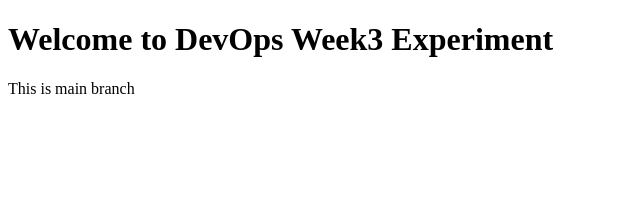
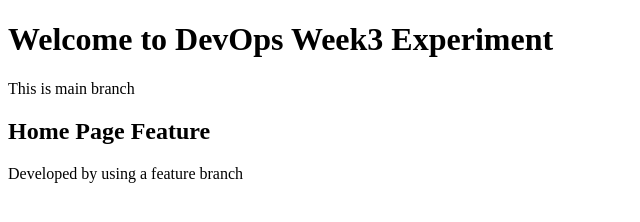
Before and after one commit to shanmukhvardhan/Git-DevOps-Lab, a plain HTML site: page index.html in a window 1280 px wide. Shown: the whole page, without its empty margins (0-640 px from the left). Drawn offline with Linux system fonts and the light colour scheme.

Commit message:
Added Home page feature

```diff
--- a/index.html
+++ b/index.html
@@ -6,5 +6,7 @@
 <body>
 <h1>Welcome to DevOps Week3 Experiment</h1>
 <p>This is main branch</p>
+<h2>Home Page Feature</h2>
+<p>Developed by using a feature branch</p>
 </body>
 </html>
```
